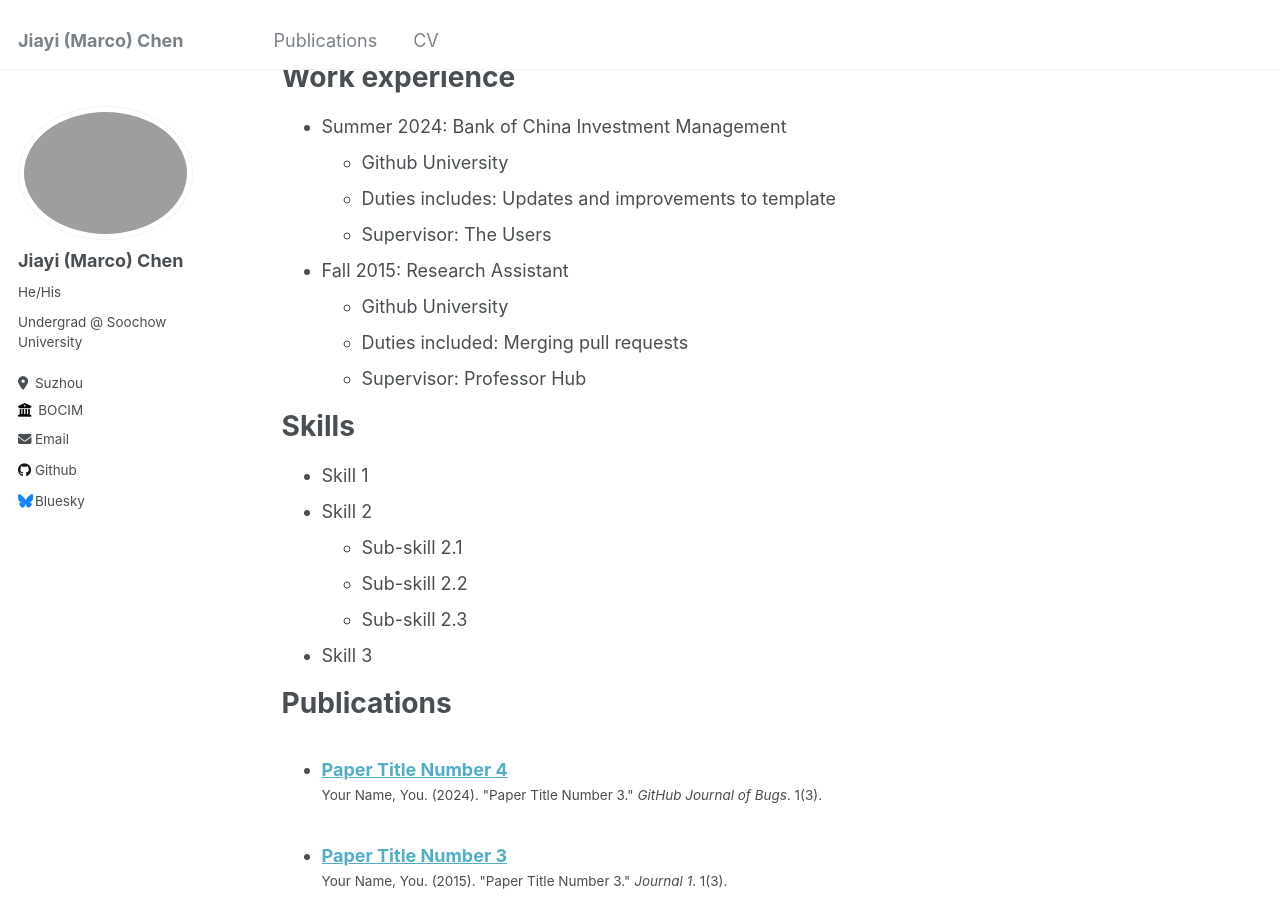
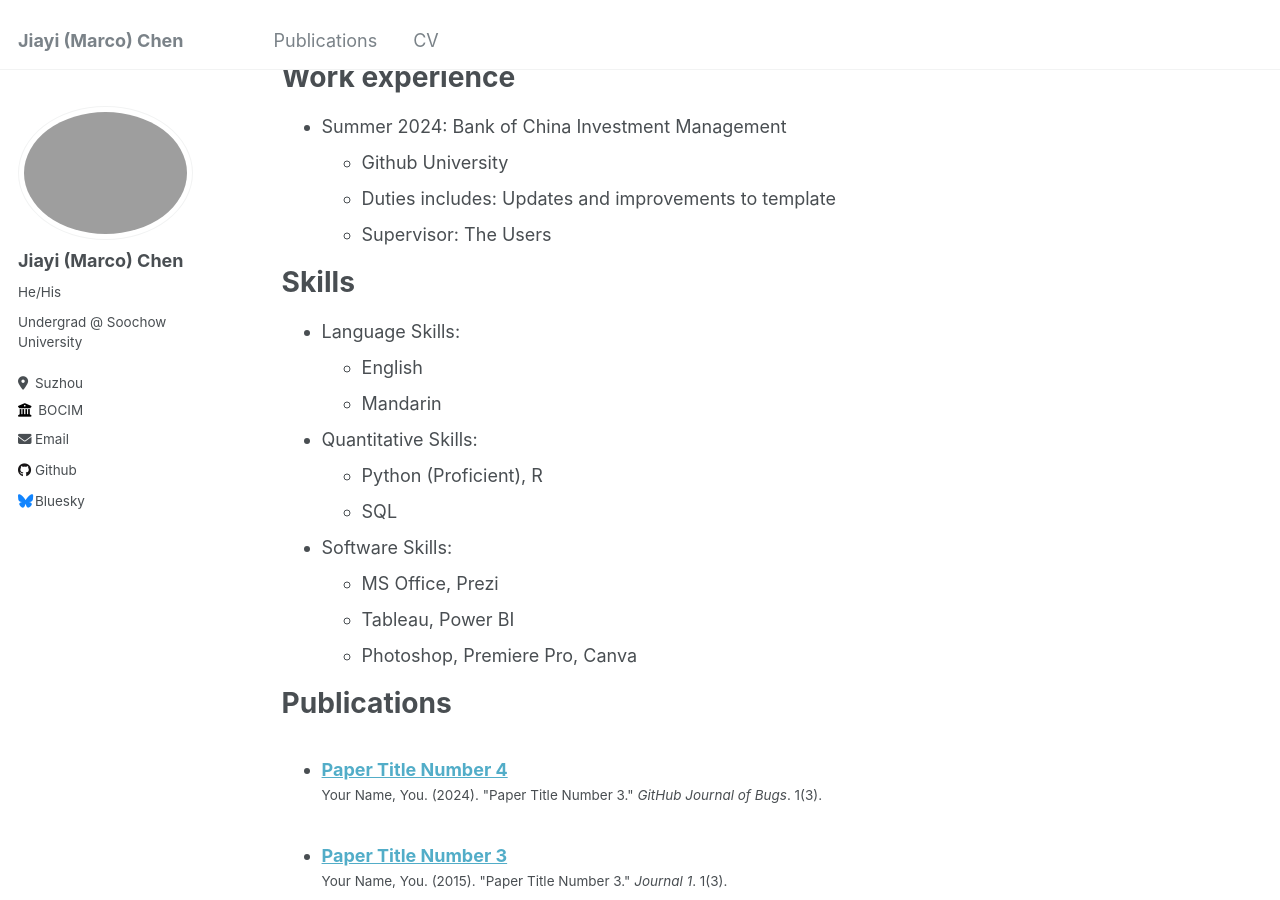
Before and after one commit to marcochen0720/marcochen0720.github.io, a Jekyll site: the page built from _pages/cv.md, in a window 1280 px wide and 900 px high, scrolled down 220 px. Built offline with Jekyll 4.4.1, drawn with Linux system fonts in a browser that asks for light colours.

Commit message:
Update cv.md

```diff
--- a/_pages/cv.md
+++ b/_pages/cv.md
@@ -21,20 +21,19 @@ Work experience
   * Duties includes: Updates and improvements to template
   * Supervisor: The Users
 
-* Fall 2015: Research Assistant
-  * Github University
-  * Duties included: Merging pull requests
-  * Supervisor: Professor Hub
-
 
 Skills
 ======
-* Skill 1
-* Skill 2
-  * Sub-skill 2.1
-  * Sub-skill 2.2
-  * Sub-skill 2.3
-* Skill 3
+* Language Skills:
+  * English
+  * Mandarin
+* Quantitative Skills:
+  * Python (Proficient), R
+  * SQL
+* Software Skills:
+  * MS Office, Prezi
+  * Tableau, Power BI
+  * Photoshop, Premiere Pro, Canva
 
 Publications
 ======
```
